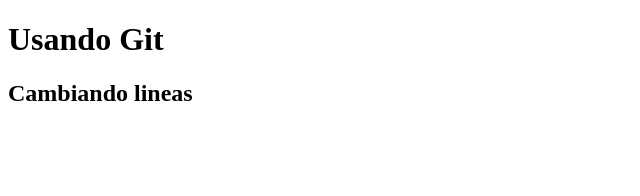
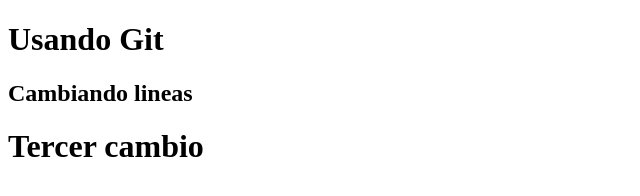
Before and after one commit to misadiaz09/usando-github, a plain HTML site: page index.html in a window 1280 px wide. Shown: the whole page, without its empty margins (0-640 px from the left). Drawn offline with Linux system fonts and the light colour scheme.

Commit message:
tercer commit

```diff
--- a/index.html
+++ b/index.html
@@ -9,5 +9,6 @@
   <body>
     <h1>Usando Git</h1>
     <h2>Cambiando lineas</h2>
+    <h1>Tercer cambio</h1>
   </body>
 </html>
```
